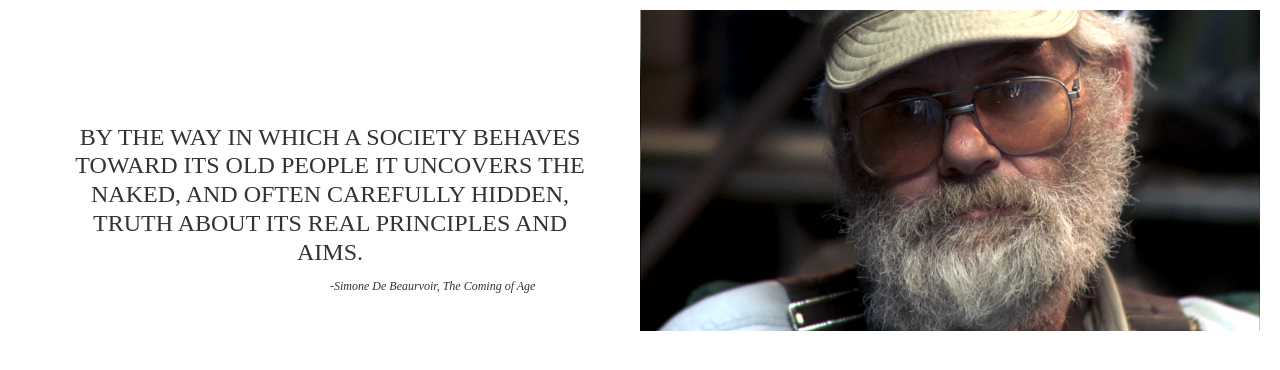
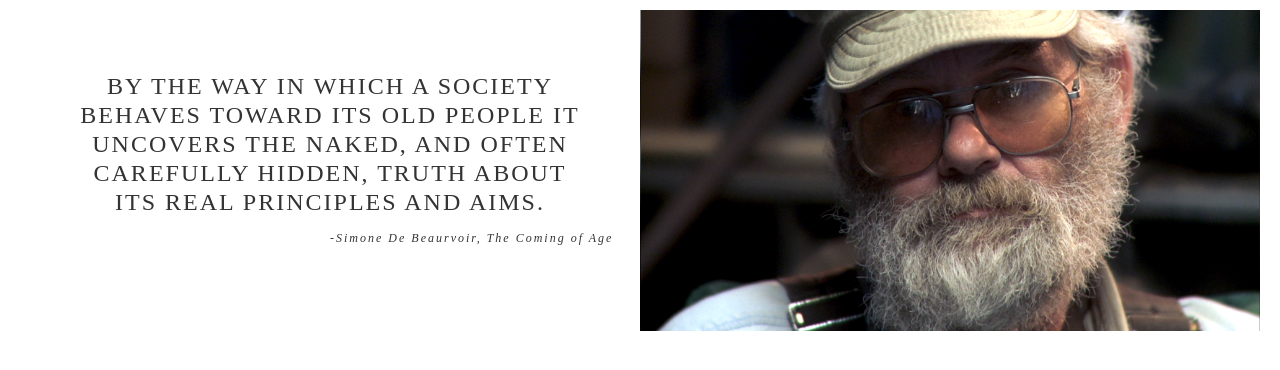
Before and after one commit to dhansenaz/theelders, a plain HTML site: page index.html in a window 1280 px wide. Drawn offline with Linux system fonts and the light colour scheme.

Commit message:
letter spacing

```diff
--- a/style.css
+++ b/style.css
@@ -32,8 +32,9 @@ body, html{
     max-height: 58vh;
     font-family: 'Times New Roman', Times, serif;
     position: relative;
-    top: 50%;
-    transform: translateY(-50%);
+    top: 30%;
+    transform: translateY(-40%);
+    letter-spacing: 2px;
 }
 
 
@@ -43,12 +44,13 @@ body, html{
     /* z-index: 100; */
     position: absolute;
     left: 50%;
-    top: 80%;
+    top: 65%;
     /* transform: translateY(-50%); */
     line-height: 1.2;
     font-size: .75rem;
     font-family: 'Times New Roman', Times, serif;
     /* text-shadow: 2px 2px 30px black; */
+    letter-spacing: 2px;
 
 }
 .wrapper div{
```
